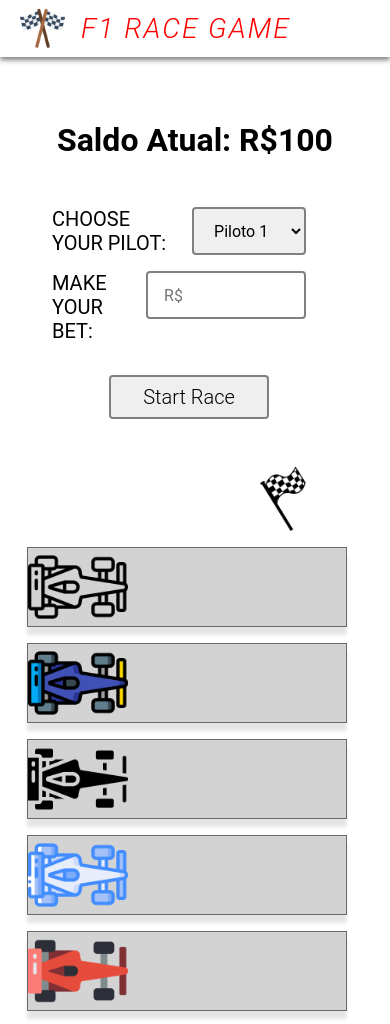
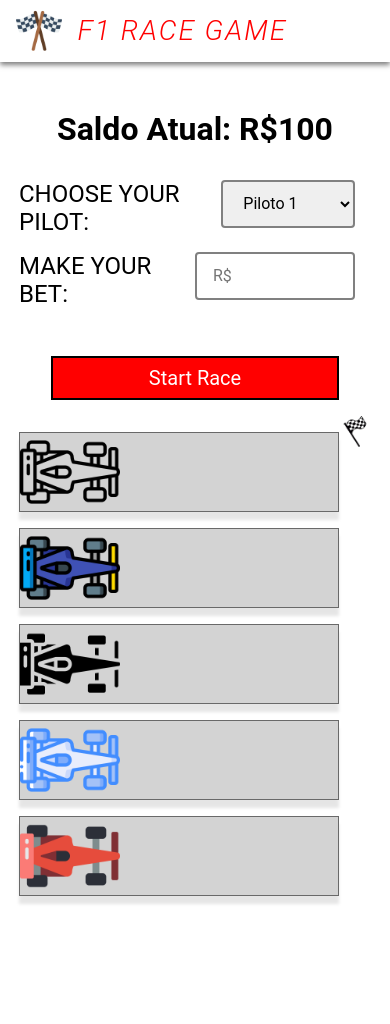
Before and after one commit to milenaleonardi/f1-race-game, a plain HTML site: page index.html in a window 390 px wide. After the commit the page ends 944 px from the top, so only its background shows below. Drawn offline with Linux system fonts and the light colour scheme.

Commit message:
working on responsiveness

```diff
--- a/index.html
+++ b/index.html
@@ -32,8 +32,12 @@
             <label for="bet">Make your bet:</label>
             <input id="bet" type="number" min="5" placeholder="R$" required />
           </div>
-          <button id="btn-start" onclick="startRace()">Start Race</button>
         </section>
+        <div>
+          <button class="button" id="btn-start" onclick="startRace()">
+            Start Race
+          </button>
+        </div>
       </div>
 
       <section class="section-game">
--- a/style.css
+++ b/style.css
@@ -5,10 +5,12 @@
   font-family: "Roboto", sans-serif;
 }
 
+body {
+  overflow-x: hidden;
+}
 header {
   box-shadow: 0 3px 5px rgba(0, 0, 0, 0.5);
   margin-bottom: 1rem;
-  padding: 1.5% 5%; /* Adjusted padding for better responsiveness */
 }
 
 header nav {
@@ -16,6 +18,7 @@ header nav {
   flex-direction: row;
   gap: 1rem;
   align-items: center;
+  padding: 1rem 5rem;
 }
 
 header img {
@@ -35,10 +38,18 @@ h3 a {
 
 h1 {
   font-size: 2rem;
-  margin: 2rem auto;
+  text-align: center;
+  margin: 1rem;
 }
 
 main {
+  display: flex;
+  flex-direction: column;
+  align-items: center;
+  margin: 0;
+}
+.before-game,
+.button {
   display: flex;
   flex-direction: column;
   align-items: center;
@@ -46,22 +57,18 @@ main {
 }
 
 .main-bet,
-button,
+.button,
 .main-pilot {
   display: flex;
   flex-direction: row;
   margin-top: 1rem;
-}
-button {
-  padding: 0.75rem 1.5rem;
-  font-weight: 300;
 }
 
 .main-bet input[type="number"],
 #option,
 select {
   margin-left: 1rem;
-  margin-right: 2rem;
+  margin-right: 1rem;
   padding: 0 1rem;
   border: 2px solid grey;
   border-radius: 4px;
@@ -80,39 +87,46 @@ select {
   text-transform: uppercase;
 }
 
+.main-bet,
+.main-pilot {
+  font-size: 1.5rem;
+  justify-content: space-between;
+}
 .section-options select,
-.section-options option,
-.section-options button {
+.section-options option {
   font-size: 1.25rem;
   margin: 0 1rem; /* Adjusted margin for better spacing */
   padding: 0.5rem 1rem; /* Adjusted padding for better spacing */
   border: 2px solid grey;
   border-radius: 4px;
 }
-.section-options button {
-  margin-top: 2rem;
-  margin-left: 20%;
+.button {
+  margin-top: 1rem;
+  justify-content: center;
   padding: 0.5rem 2rem;
+  width: 18rem;
+  background-color: red;
+  color: white;
+  border: 2px solid black;
+  font-size: 1.25rem;
 }
-.section-options button:hover {
-  background-color: rgba(0, 0, 0, 0.1);
+.button:hover {
+  background-color: rgb(250, 61, 61);
   cursor: pointer;
   font-style: italic;
 }
-.section-options button {
-  align-items: center;
-}
+
 .section-game img {
   float: right;
 }
 
 .pista {
-  width: 100em; /* Changed width to 100% for better responsiveness */
-  max-width: 50em; /* Added max-width for better responsiveness */
+  width: 50rem;
+  max-width: 50rem;
   height: 80px;
   background-color: rgb(211, 211, 211);
   position: relative;
-  margin: 1.5rem 2rem;
+  margin: 1.5rem 1rem;
   display: flex;
   align-items: center;
   border: 1px solid rgba(0, 0, 0, 0.5);
@@ -143,7 +157,7 @@ select {
 
 #finish-line {
   width: 5rem;
-  margin: -4rem 2rem 0 0;
+  margin: -4rem 1rem 0 0;
 }
 
 #message {
@@ -151,9 +165,6 @@ select {
 }
 
 @media screen and (max-width: 1024px) {
-  body {
-    overflow: hidden;
-  }
   .pista {
     width: 40em;
     margin: 1rem 4rem 0 2rem;
@@ -167,27 +178,40 @@ select {
 }
 
 @media screen and (max-width: 798px) {
+  body {
+    overflow: hidden;
+  }
   .pista {
-    width: 30em;
-    margin: 1rem 5rem 0 2rem;
+    width: 35em;
+    margin: 1rem 4rem 0 2rem;
   }
 }
 
 @media screen and (max-width: 560px) {
+  body {
+    overflow: hidden;
+  }
   .pista {
     width: 20em;
-    margin: 1rem 1rem 0 0;
+    margin: 1rem 0.5rem 0 0;
+  }
+
+  header nav {
+    padding: 0.5rem 1rem;
+  }
+  main {
+    margin: 0;
   }
 
   #finish-line {
-    width: 4rem;
-    margin: 0rem 3rem 1rem 0;
+    width: 2rem;
+    margin: 0;
   }
 
   .before-game {
     display: flex;
     flex-direction: column;
-    margin: 1rem 3rem;
+    margin: 1rem 2rem;
     align-items: center;
     justify-content: center;
   }
```
